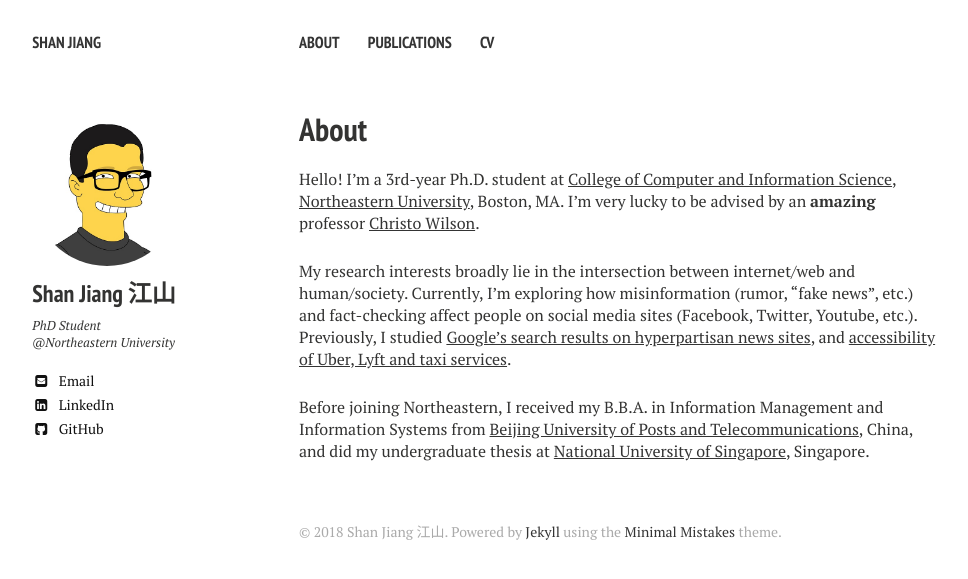
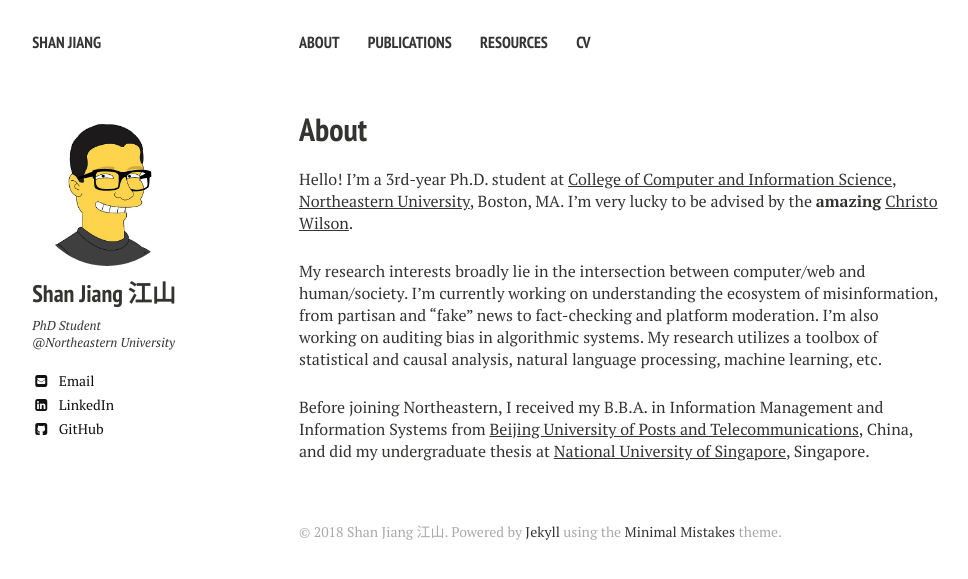
Before and after one commit to printfoo/printfoo.github.io, a Jekyll site: the page built from index.md, in a window 1280 px wide. Shown: the top 579 px of the page, without its empty margins (21-989 px from the left). Built offline with Jekyll 4.4.1, drawn with Linux system fonts in a browser that asks for light colours; nearby versions of some CDN libraries.

Commit message:
update bio

```diff
--- a/_data/navigation.yml
+++ b/_data/navigation.yml
@@ -5,6 +5,9 @@
 
 - title: Publications
   url: /publications
+
+- title: Resources
+  url: /resources
 
 - title: CV
   url: /shan-cv.pdf
@@ -14,6 +17,3 @@
 
 # - title: Projects
 #  url: /projects
-
-#- title: CV
-#  url: /cv
--- a/index.md
+++ b/index.md
@@ -7,8 +7,8 @@
 comment: false
 ---
 
-Hello! I’m a 3rd-year Ph.D. student at [College of Computer and Information Science](https://www.ccis.northeastern.edu){:target="_blank”}, [Northeastern University](http://www.northeastern.edu){:target="_blank”}, Boston, MA. I’m very lucky to be advised by an **amazing** professor [Christo Wilson](https://cbw.sh){:target="_blank"}.
+Hello! I’m a 3rd-year Ph.D. student at [College of Computer and Information Science](https://www.ccis.northeastern.edu){:target="_blank”}, [Northeastern University](http://www.northeastern.edu){:target="_blank”}, Boston, MA. I’m very lucky to be advised by the **amazing** [Christo Wilson](https://cbw.sh){:target="_blank"}.
 
-My research interests broadly lie in the intersection between internet/web and human/society. Currently, I’m exploring how misinformation (rumor, “fake news”, etc.) and fact-checking affect people on social media sites (Facebook, Twitter, Youtube, etc.). Previously, I studied [Google’s search results on hyperpartisan news sites](), and [accessibility of Uber, Lyft and taxi services]().
+My research interests broadly lie in the intersection between computer/web and human/society. I'm currently working on understanding the ecosystem of misinformation, from partisan and “fake” news to fact-checking and platform moderation. I'm also working on auditing bias in algorithmic systems. My research utilizes a toolbox of statistical and causal analysis, natural language processing, machine learning, etc.
 
 Before joining Northeastern, I received my B.B.A. in Information Management and Information Systems from [Beijing University of Posts and Telecommunications](http://english.bupt.edu.cn){:target="_blank"}, China, and did my undergraduate thesis at [National University of Singapore](http://www.nus.edu.sg){:target="_blank"}, Singapore.
```
